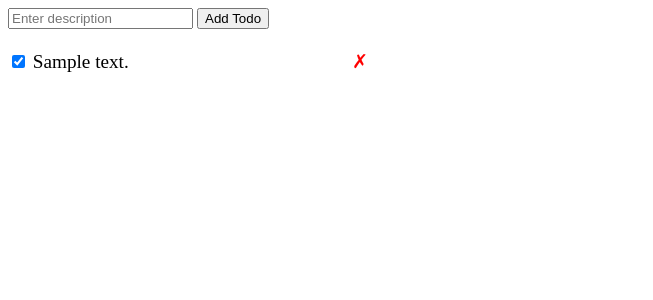
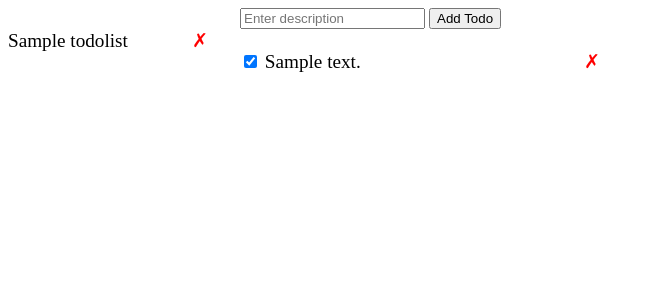
Before and after one commit to OvieMudi/flask_todos, a Flask app: template templates/index.html in a window 1280 px wide. Shown: the top 300 px of the page, without its empty margins (0-653 px from the left). Run offline with Flask 2, Linux system fonts and the light colour scheme; the template is opened without the code that fills it: values that come from a table or form of the project are taken from there, others are empty; tables that the repository leaves empty hold one stand-in row (values such as "Sample post").

Commit message:
create categories for todo
- link every todo to a category
- add category list to the view
- remove ignored files

```diff
--- a/app.py
+++ b/app.py
@@ -1,4 +1,4 @@
-from flask import Flask, render_template, request, jsonify, abort, redirect
+from flask import Flask, render_template, request, jsonify, abort, redirect, url_for
 from flask_sqlalchemy import SQLAlchemy
 from flask_migrate import Migrate
 from sys import exc_info
@@ -16,42 +16,45 @@ class Todo(db.Model):
     id = db.Column(db.Integer, primary_key=True)
     description = db.Column(db.String(), nullable=False)
     completed = db.Column(db.Boolean, nullable=False, default=False)
+    todo_list_id = db.Column(db.Integer, db.ForeignKey(
+        'todolists.id'), nullable=False, default=1)
 
     def __repr__(self):
         return f'<Todos {self.id, self.description}>'
 
 
-# todo1 = Todo( description='Make foo')
-# todo2 = Todo( description='Make bar')
-# todo3 = Todo( description='Make fooz')
-# todo4 = Todo( description='Make barz')
+class TodoList(db.Model):
+    __tablename__ = 'todolists'
+    id = db.Column(db.Integer, primary_key=True)
+    name = db.Column(db.String(), nullable=True)
+    todos = db.relationship('Todo', backref='list', lazy=True)
 
-
-# db.create_all()
-
-# db.session.add_all([todo1, todo2, todo3, todo4])
-
-# db.session.commit()
+    def __repr__(self):
+        return f'<TodoList {self.name, self.todos}>'
 
 
 @app.route('/')
 def index():
-    return redirect('/todos')
+    return redirect(url_for('get_todos', list_id=1))
 
 
-@app.route('/todos')
-def todos():
-    return render_template('index.html', data=Todo.query.order_by('id').all())
+@app.route('/lists/<list_id>')
+def get_todos(list_id):
+    return render_template('index.html',
+                           list=Todo.query.filter_by(
+                               todo_list_id=list_id).order_by('id').all(),
+                           lists=TodoList.query.order_by('id').all()
+                           )
 
 
-@app.route('/todos/create', methods=['POST'])
-def create_todo():
+@app.route('/lists/<list_id>/create', methods=['POST'])
+def create_todo(list_id):
     error = False
     body = {}
     todo_desc = request.get_json()['description']
 
     try:
-        new_todo = Todo(description=todo_desc)
+        new_todo = Todo(description=todo_desc, todo_list_id=list_id)
         db.session.add(new_todo)
         db.session.commit()
         body = {
--- a/templates/index.html
+++ b/templates/index.html
@@ -17,13 +17,30 @@
         overflow: hidden;
       }
 
+      .main {
+        display: flex;
+      }
+
       ul {
         list-style: none;
         padding: 0;
+      }
+
+      a, a:visited, a:link {
+        text-decoration: none;
+        color: inherit;
+      }
+
+      .todo-lists {
+        width: 200px;
+        margin-right: 2rem;
+      }
+
+      .todos {
         width: 360px;
       }
 
-      .todo-item {
+      .li-item {
         display: flex;
         justify-content: space-between;
         align-items: center;
@@ -41,6 +58,16 @@
 
   <!-- body -->
   <body>
+    <main class="main">
+    <ul class="todo-lists">
+      {% for list in lists %}
+        <li class="li-item">
+          <a href="/lists/{{ list.id }}">{{list.name}}</a>
+          <a class="delete">&cross;</a>
+        </li>
+      {% endfor %}
+    </ul>
+    <div>
     <form action="/todos/create" method="POST">
       <label class="invisible" for="description">Description</label>
       <input
@@ -52,9 +79,9 @@
       />
       <button>Add Todo</button>
     </form>
-    <ul>
-      {% for todo in data %}
-      <li class="todo-item">
+    <ul  class="todos">
+      {% for todo in list %}
+      <li class="li-item">
         <div>
           <input
             type="checkbox"
@@ -77,6 +104,8 @@
       </li>
       {% endfor %}
     </ul>
+    </div>
+    </main>
 
     <!-- scripts -->
     <script>
```
Also changed, not shown: migrations/seed/seed.py (added, +14 -0 lines), migrations/versions/8ccb37d8d9dc_.py (added, +38 -0 lines), migrations/versions/9cea1220a83e_.py (added, +40 -0 lines).
